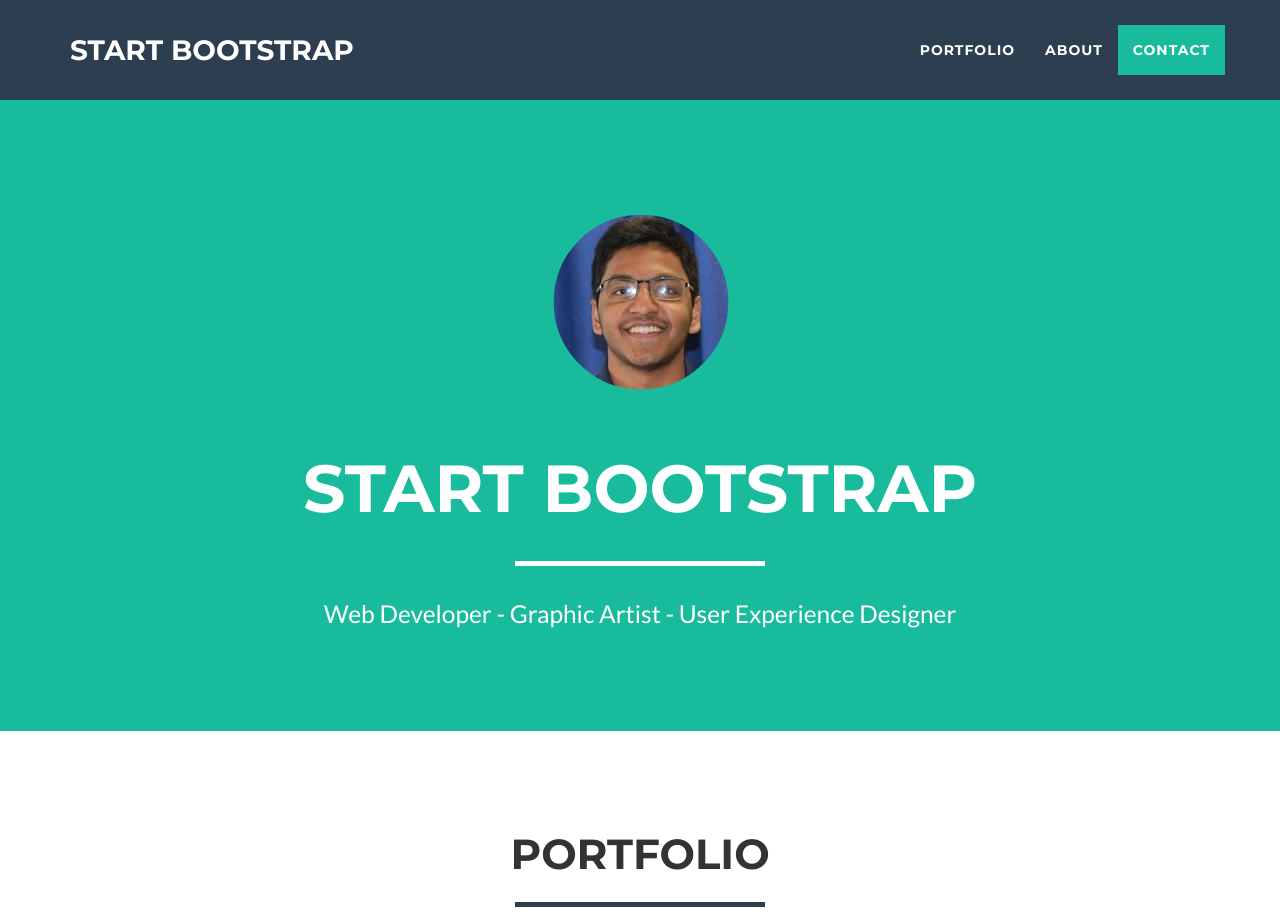
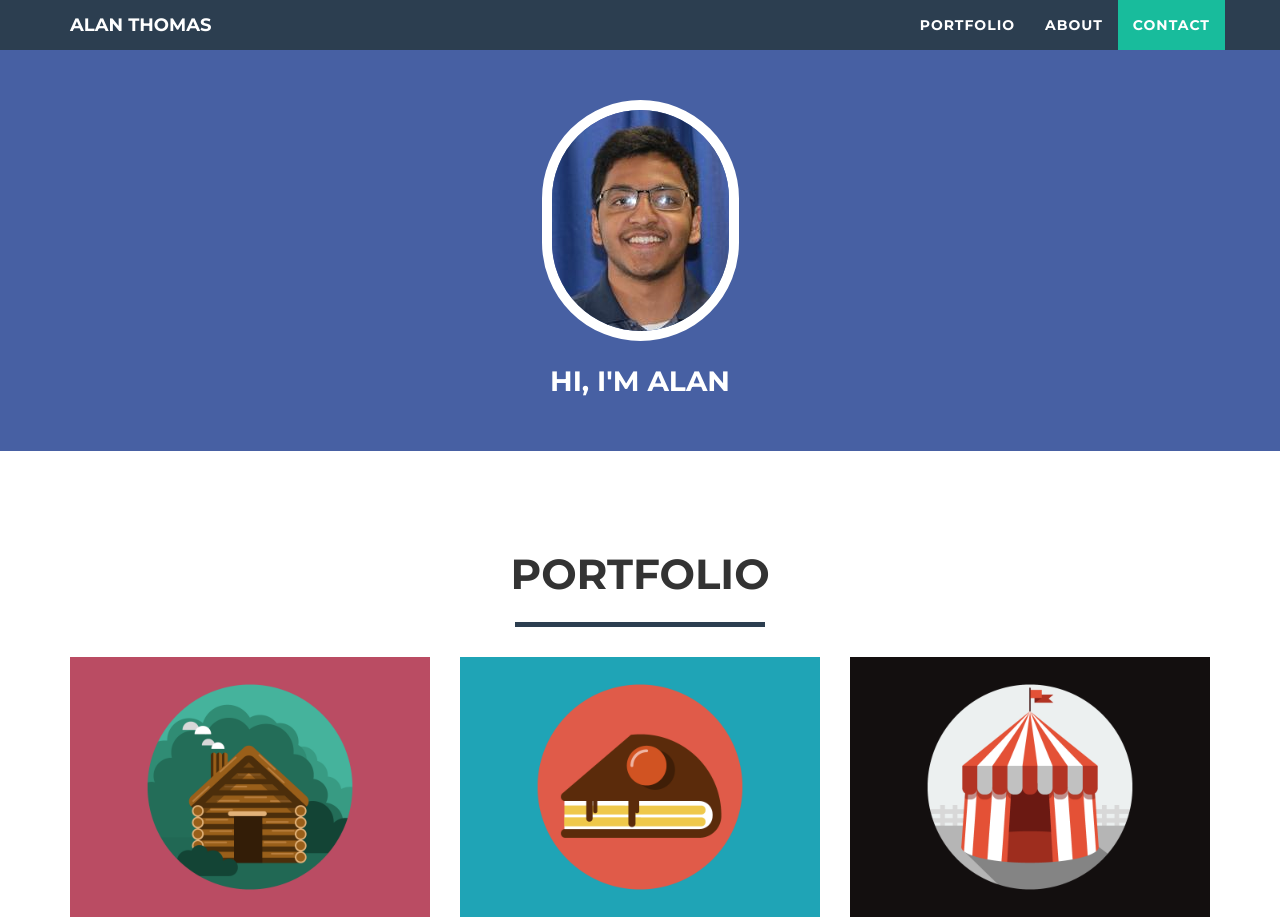
Before and after one commit to amt040/amt040.github.io, a website: page index.html in a window 1280 px wide. Shown: the top 920 px of the page. Drawn offline with nearby package versions, Linux system fonts and the light colour scheme.

Commit message:
Added portfolio picture and other changes

```diff
--- a/css/freelancer.css
+++ b/css/freelancer.css
@@ -69,7 +69,7 @@ hr.star-primary:after {
 }
 header {
   text-align: center;
-  background: #18BC9C;
+  background: #4760a3;
   color: white;
 }
 header .container {
@@ -79,6 +79,11 @@ header .container {
 header img {
   display: block;
   margin: 0 auto 20px;
+   border:10px solid white;
+   border-radius: 500px;
+   -webkit-border-radius: 500px;
+   -moz-border-radius: 500px;
+
 }
 header .intro-text .name {
   display: block;
@@ -91,18 +96,7 @@ header .intro-text .skills {
   font-size: 1.25em;
   font-weight: 300;
 }
-@media (min-width: 768px) {
-  header .container {
-    padding-top: 200px;
-    padding-bottom: 100px;
-  }
-  header .intro-text .name {
-    font-size: 4.75em;
-  }
-  header .intro-text .skills {
-    font-size: 1.75em;
-  }
-}
+
 .navbar-custom {
   background: #2C3E50;
   font-family: "Montserrat", "Helvetica Neue", Helvetica, Arial, sans-serif;
@@ -158,26 +152,7 @@ header .intro-text .skills {
   color: white;
   border-color: #18BC9C;
 }
-@media (min-width: 768px) {
-  .navbar-custom {
-    padding: 25px 0;
-    -webkit-transition: padding 0.3s;
-    -moz-transition: padding 0.3s;
-    transition: padding 0.3s;
-  }
-  .navbar-custom .navbar-brand {
-    font-size: 2em;
-    -webkit-transition: all 0.3s;
-    -moz-transition: all 0.3s;
-    transition: all 0.3s;
-  }
-  .navbar-custom.affix {
-    padding: 10px 0;
-  }
-  .navbar-custom.affix .navbar-brand {
-    font-size: 1.5em;
-  }
-}
+
 section {
   padding: 100px 0;
 }
--- a/index.html
+++ b/index.html
@@ -9,13 +9,13 @@
     <meta name="description" content="">
     <meta name="author" content="">
 
-    <title>Freelancer - Start Bootstrap Theme</title>
+    <title>Alan Thomas</title>
 
     <!-- Bootstrap Core CSS -->
     <link href="vendor/bootstrap/css/bootstrap.min.css" rel="stylesheet">
 
     <!-- Theme CSS -->
-    <link href="css/freelancer.min.css" rel="stylesheet">
+    <link href="css/freelancer.css" rel="stylesheet">
 
     <!-- Custom Fonts -->
     <link href="vendor/font-awesome/css/font-awesome.min.css" rel="stylesheet" type="text/css">
@@ -41,7 +41,7 @@
                 <button type="button" class="navbar-toggle" data-toggle="collapse" data-target="#bs-example-navbar-collapse-1">
                     <span class="sr-only">Toggle navigation</span> Menu <i class="fa fa-bars"></i>
                 </button>
-                <a class="navbar-brand" href="#page-top">Start Bootstrap</a>
+                <a class="navbar-brand" href="#page-top">Alan Thomas</a>
             </div>
 
             <!-- Collect the nav links, forms, and other content for toggling -->
@@ -71,11 +71,9 @@
         <div class="container">
             <div class="row">
                 <div class="col-lg-12">
-                    <img class="img-responsive" src="img/AlanPicCircle.png" alt="">
+                    <img class="img-responsive" src="img/AlanPic.png" alt="">
                     <div class="intro-text">
-                        <span class="name">Start Bootstrap</span>
-                        <hr class="star-light">
-                        <span class="skills">Web Developer - Graphic Artist - User Experience Designer</span>
+                        <span class="name">Hi, I'm Alan</span>
                     </div>
                 </div>
             </div>
```
Also changed, not shown: img/AlanPicCircle.png (deleted), img/AlanPicCircle4.png (added).
